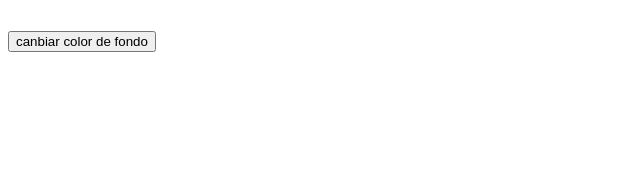
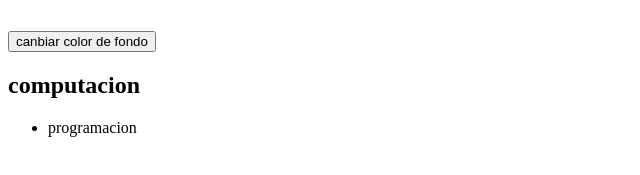
Before and after one commit to 25joss/25joss.github.io, a plain HTML site: page index.html in a window 1280 px wide. Shown: the part 155-330 px from the top of the page, without its empty margins (0-640 px from the left). Drawn offline with Linux system fonts and the light colour scheme.

Commit message:
se inicio un archivo html

```diff
--- a/index.html
+++ b/index.html
@@ -26,3 +26,10 @@
 
 </body>
 </html>
+
+      <div>
+         <h2>computacion</h2>
+         <ul>
+            <li> programacion </li>
+
+         </ul>
```
